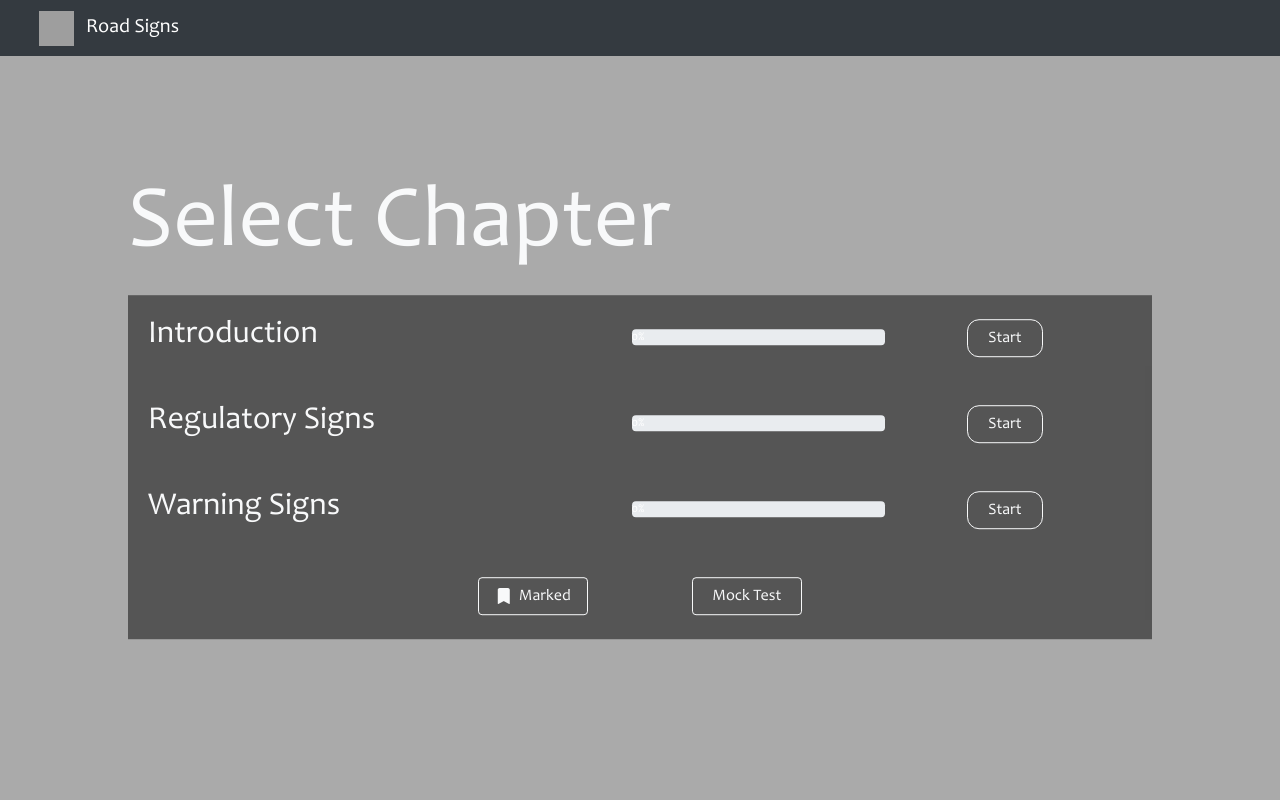
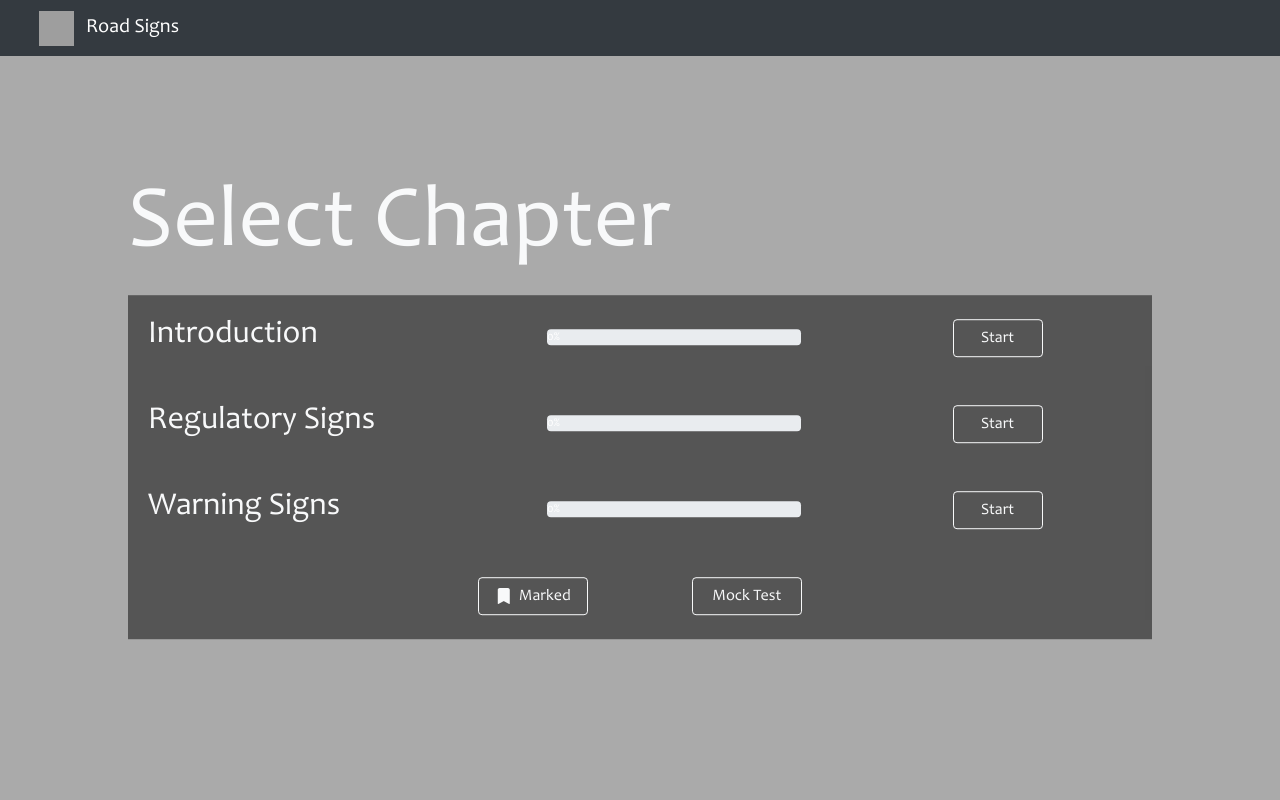
Before and after one commit to lyz9518/road_sign_tutorial, a Flask app: page /selectChapter in a window 1280 px wide. Run offline with Flask 2, Linux system fonts and the light colour scheme; some libraries are stand-ins or nearby versions; grey boxes are pictures that could not be loaded.

Commit message:
Change Button Color And Size

```diff
--- a/templates/ud-layout.html
+++ b/templates/ud-layout.html
@@ -54,7 +54,7 @@
                     </ul>
                 {% elif menu == "back" %}
                     <ul class="mb-0 d-flex justify-content-end">
-                        <button type="button" class="btn btn-outline-secondary my-sm-0 nav-button" onclick="learnPage()">Back to Menu</button>
+                        <button type="button" class="btn btn-outline-light my-sm-0 nav-button" onclick="learnPage()">Back to Menu</button>
                     </ul>
                 {% else %}
 
--- a/templates/ud-selectChapter.html
+++ b/templates/ud-selectChapter.html
@@ -27,7 +27,8 @@
         }
 
         .start_button{
-            border-radius: 12px;
+            width: 90px !important;
+            place-content: center;
         }
 
         label{
@@ -60,7 +61,7 @@
         <div id = "content">
 
             <div class="row">
-                <div class="col-md-5">
+                <div class="col-md-4">
                     <p class="text-light my-3 display-6" style="font-size: xx-large">
                         Introduction
                     </p>
@@ -75,13 +76,13 @@
                       </div>
                 </div>
 
-                <div class="col-md-3">
+                <div class="col-md-4">
                     <button class="btn btn-outline-light my-4 start_button" style="width:auto; float: right" onclick="location.href='./intro'">Start</button>
                 </div>
             </div>
 
             <div class="row">
-                <div class="col-md-5">
+                <div class="col-md-4">
                     <p class="text-light my-3 display-6" style="font-size: xx-large">
                         Regulatory Signs
                     </p>
@@ -96,13 +97,13 @@
                       </div>
                 </div>
 
-                <div class="col-md-3">
+                <div class="col-md-4">
                     <button class="btn btn-outline-light my-4 start_button" style="width:auto; float: right" onclick="location.href='./learn/1'">Start</button>
                 </div>
             </div>
 
             <div class="row">
-                <div class="col-md-5">
+                <div class="col-md-4">
                     <p class="text-light my-3 display-6" style="font-size: xx-large">
                         Warning Signs
                     </p>
@@ -117,7 +118,7 @@
                       </div>
                 </div>
 
-                <div class="col-md-3">
+                <div class="col-md-4">
                     <button class="btn btn-outline-light my-4 start_button" style="width:auto; float: right" onclick="location.href='./learn/21'">Start</button>
                 </div>
             </div>
```
